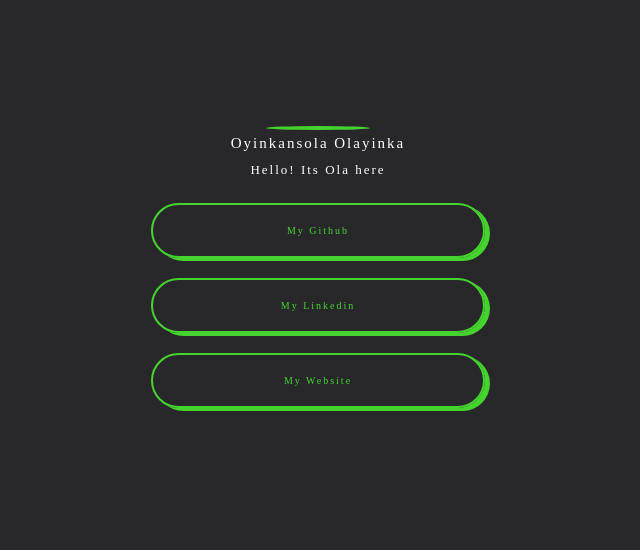
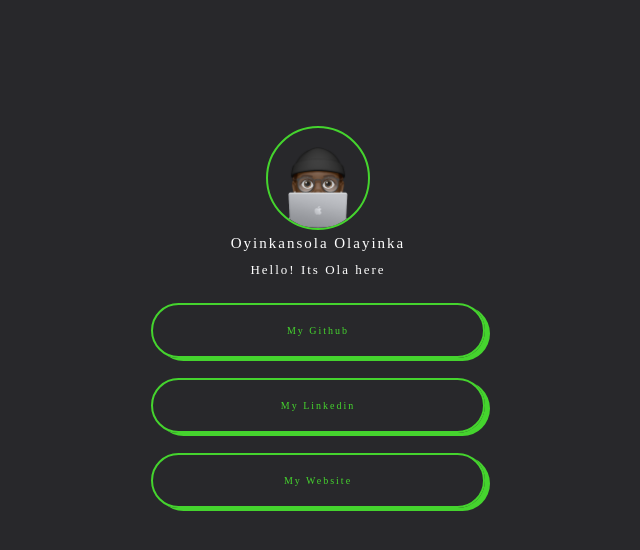
Before and after one commit to olasores/card, a plain HTML site: page index.html in a window 1280 px wide. Shown: the whole page, without its empty margins (322-962 px from the left). Drawn offline with Linux system fonts and the light colour scheme.

Commit message:
Update index.html

```diff
--- a/index.html
+++ b/index.html
@@ -13,7 +13,7 @@
 </head>
 <body>
     <!-- profile picture  -->
-    <a href="index.html"> <img class="profile-picture" src="images/images.png" alt=""></a>
+    <a href="index.html"> <img class="profile-picture" src="images/image.png" alt=""></a>
     <!-- profile name or user account  -->
     <div class="profile-name"> Oyinkansola Olayinka </div>
     <div class="profile-bio"> Hello! Its Ola here </div>
```
